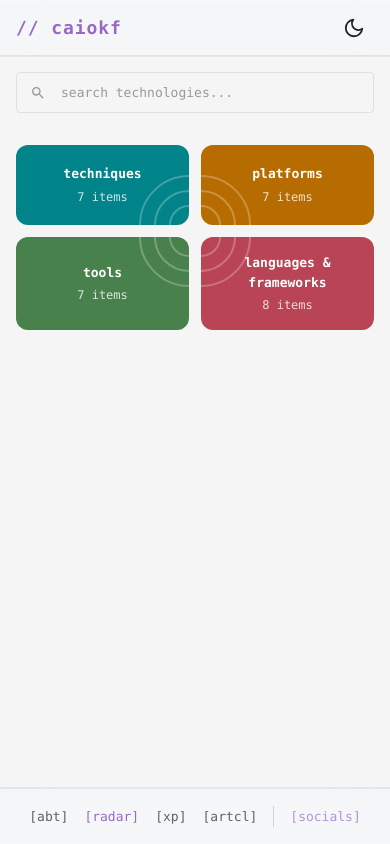
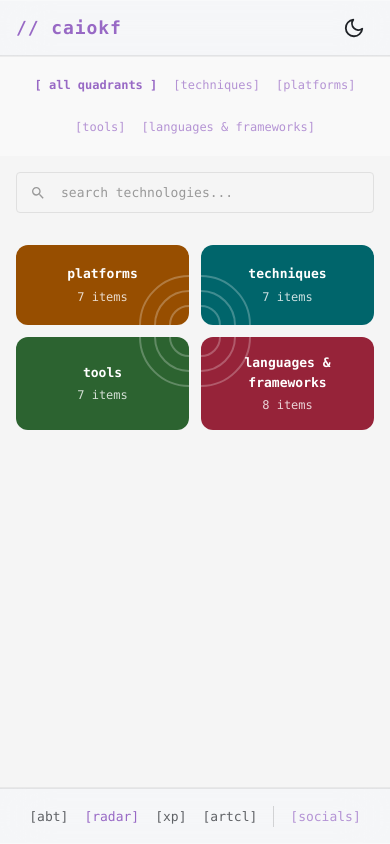
Before and after one commit to caiokf/homepage, a Vue app: page /tech-radar/sample in a window 390 px wide. Built offline with nearby package versions, Linux system fonts and the light colour scheme.

Commit message:
fix(radar): correct mobile quadrant grid order to match visual positions

```diff
--- a/src/pages/TechRadarViewPage.vue
+++ b/src/pages/TechRadarViewPage.vue
@@ -1,11 +1,10 @@
 <template>
   <div class="tech-radar-view">
-    <!-- Quadrant navigation tabs (hidden on mobile) -->
+    <!-- Quadrant navigation tabs -->
     <RadarHeader
       v-if="radar"
       :radar="radar"
       :selected-quadrant="selectedQuadrant"
-      class="desktop-nav"
       @select="handleQuadrantSelected"
     />
 
@@ -28,15 +27,6 @@
           <span class="quadrant-card__count">{{ quadrant.blips().length }} items</span>
         </button>
       </div>
-
-      <!-- Mobile back button (when quadrant selected) -->
-      <button
-        v-if="selectedQuadrant"
-        class="mobile-back-btn bracket-link"
-        @click="handleQuadrantSelected(null)"
-      >
-        all quadrants
-      </button>
 
       <!-- Main radar and table container (hidden on mobile unless quadrant selected) -->
       <main class="radar-layout" :class="layoutClasses">
@@ -345,7 +335,9 @@
     border: none;
     border-radius: var(--radius-lg);
     cursor: pointer;
-    transition: transform var(--transition-fast), box-shadow var(--transition-fast);
+    transition:
+      transform var(--transition-fast),
+      box-shadow var(--transition-fast);
     min-height: 100px;
     overflow: hidden;
   }
@@ -359,10 +351,22 @@
     transform: translateY(0);
   }
 
-  .quadrant-card.NE { background-color: var(--color-teal); }
-  .quadrant-card.NW { background-color: var(--color-orange); }
-  .quadrant-card.SW { background-color: var(--color-green); }
-  .quadrant-card.SE { background-color: var(--color-red); }
+  .quadrant-card.NE {
+    background-color: var(--quadrant-NE);
+    order: 2; /* top-right */
+  }
+  .quadrant-card.NW {
+    background-color: var(--quadrant-NW);
+    order: 1; /* top-left */
+  }
+  .quadrant-card.SW {
+    background-color: var(--quadrant-SW);
+    order: 3; /* bottom-left */
+  }
+  .quadrant-card.SE {
+    background-color: var(--quadrant-SE);
+    order: 4; /* bottom-right */
+  }
 
   /* Ring decorations in inner corners */
   .quadrant-card__rings {
@@ -399,40 +403,40 @@
     height: 100px;
   }
 
-  /* NE quadrant: rings in bottom-right corner */
+  /* NE quadrant: rings in bottom-left corner (opposite of position) */
   .quadrant-card.NE .quadrant-card__rings {
+    bottom: -60px;
+    left: -60px;
+  }
+  .quadrant-card.NE .quadrant-card__rings::before {
+    bottom: 40px;
+    left: 40px;
+  }
+  .quadrant-card.NE .quadrant-card__rings::after {
+    bottom: 25px;
+    left: 25px;
+  }
+  .quadrant-card.NE .quadrant-card__rings span {
+    bottom: 10px;
+    left: 10px;
+  }
+
+  /* NW quadrant: rings in bottom-right corner */
+  .quadrant-card.NW .quadrant-card__rings {
     bottom: -60px;
     right: -60px;
   }
-  .quadrant-card.NE .quadrant-card__rings::before {
+  .quadrant-card.NW .quadrant-card__rings::before {
     bottom: 40px;
     right: 40px;
   }
-  .quadrant-card.NE .quadrant-card__rings::after {
+  .quadrant-card.NW .quadrant-card__rings::after {
     bottom: 25px;
     right: 25px;
   }
-  .quadrant-card.NE .quadrant-card__rings span {
+  .quadrant-card.NW .quadrant-card__rings span {
     bottom: 10px;
     right: 10px;
-  }
-
-  /* NW quadrant: rings in bottom-left corner */
-  .quadrant-card.NW .quadrant-card__rings {
-    bottom: -60px;
-    left: -60px;
-  }
-  .quadrant-card.NW .quadrant-card__rings::before {
-    bottom: 40px;
-    left: 40px;
-  }
-  .quadrant-card.NW .quadrant-card__rings::after {
-    bottom: 25px;
-    left: 25px;
-  }
-  .quadrant-card.NW .quadrant-card__rings span {
-    bottom: 10px;
-    left: 10px;
   }
 
   /* SW quadrant: rings in top-right corner */
@@ -492,15 +496,6 @@
     text-transform: lowercase;
   }
 
-  /* Mobile back button */
-  .mobile-back-btn {
-    display: none;
-    margin-bottom: var(--space-4);
-    background: none;
-    border: none;
-    cursor: pointer;
-  }
-
   /* Responsive Styles */
   @media (max-width: 1200px) {
     .radar-layout {
@@ -525,17 +520,9 @@
   }
 
   @media (max-width: 1000px) {
-    /* Hide desktop nav, show mobile grid */
-    .desktop-nav {
-      display: none;
-    }
-
+    /* Show mobile quadrant grid */
     .mobile-quadrant-grid {
       display: grid;
-    }
-
-    .mobile-back-btn {
-      display: inline-block;
     }
 
     /* Hide radar and bottom table on mobile when no quadrant selected */
@@ -556,7 +543,6 @@
     .table-wrapper.table-side {
       width: 100%;
       max-height: none;
-      animation: none;
     }
 
     /* Hide radar wrapper on mobile */
@@ -579,4 +565,5 @@
       font-size: var(--text-sm);
     }
   }
+
 </style>
```
